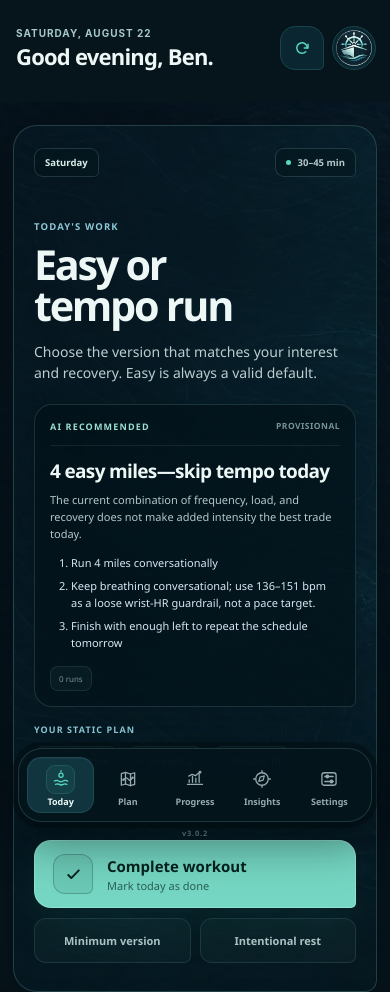
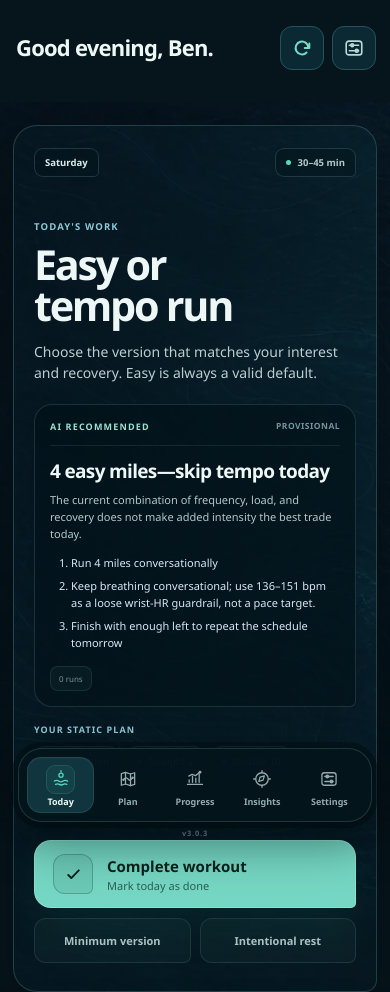
Before and after one commit to br347213/Ben-hq-command-center, a plain HTML site: page index.html in a window 390 px wide. Shown: the top 992 px of the page. Drawn offline with Linux system fonts and the light colour scheme.

Commit message:
Simplify mobile header controls

```diff
--- a/app.js
+++ b/app.js
@@ -9,7 +9,7 @@ const NAV_ITEMS = [
 const GARMIN_REFRESH_ENDPOINT = "https://ben-hq-garmin-refresh.br347213.workers.dev/refresh";
 const GARMIN_REFRESH_POLL_MS = 2500;
 const GARMIN_REFRESH_MAX_POLLS = 48;
-const APP_VERSION = "3.0.2";
+const APP_VERSION = "3.0.3";
 const COACHING_MODEL_VERSION = "2.1";
 const COACHING_KNOWLEDGE = Object.freeze({
   principles: [
--- a/index.html
+++ b/index.html
@@ -29,7 +29,7 @@
         <nav class="desktop-nav" id="desktopNav"></nav>
         <div class="rail-footer">
           <span class="rail-status"><span class="pulse-dot"></span><span id="railSyncLabel">Fitness data ready</span></span>
-          <span class="app-version" data-app-version>v3.0.2</span>
+          <span class="app-version" data-app-version>v3.0.3</span>
         </div>
       </aside>
 
@@ -47,7 +47,7 @@
               <span class="refresh-button-copy"><strong>Refresh data</strong><small id="dashboardRefreshStatus">Garmin snapshot</small></span>
             </button>
             <button class="profile-button" data-view="settings" aria-label="Open settings">
-              <img src="assets/my-command-center-logo.png" alt="" />
+              <svg viewBox="0 0 24 24" aria-hidden="true"><rect x="3.5" y="4.5" width="17" height="15" rx="3"></rect><path d="M7 9h10M7 15h10"></path><circle cx="10" cy="9" r="1.5"></circle><circle cx="15" cy="15" r="1.5"></circle></svg>
             </button>
           </div>
         </header>
@@ -327,7 +327,7 @@
     </div>
 
     <nav class="mobile-bottom-nav" id="mobileBottomNav" aria-label="Primary navigation"></nav>
-    <div class="mobile-app-version" data-app-version aria-label="Fitness HQ version 3.0.2">v3.0.2</div>
+    <div class="mobile-app-version" data-app-version aria-label="Fitness HQ version 3.0.3">v3.0.3</div>
     <div class="secure-entry-backdrop" id="syncKeyPanel" hidden>
       <section class="secure-entry-card" role="dialog" aria-modal="true" aria-labelledby="syncKeyTitle">
         <button class="secure-entry-close" id="closeSyncKeyPanel" type="button" aria-label="Close private key entry">×</button>
--- a/styles.css
+++ b/styles.css
@@ -163,6 +163,7 @@ button:focus-visible, input:focus-visible, .file-button:focus-visible { outline:
 .refresh-button-copy small { max-width: 104px; margin-top: 3px; overflow: hidden; color: var(--muted); font-size: 8px; line-height: 1.1; text-overflow: ellipsis; white-space: nowrap; }
 .profile-button { width: 44px; height: 44px; padding: 3px; border: 1px solid rgba(110,205,220,.29); border-radius: 15px; background: linear-gradient(145deg, rgba(68,133,208,.14), rgba(65,218,185,.08)); cursor: pointer; overflow: hidden; box-shadow: 0 10px 30px rgba(19,76,118,.24); }
 .profile-button img { width: 100%; height: 100%; object-fit: cover; }
+.profile-button > svg { width: 21px; height: 21px; fill: none; stroke: currentColor; stroke-width: 1.7; stroke-linecap: round; stroke-linejoin: round; }
 
 .page-view { display: none; animation: viewIn 220ms ease both; }
 .page-view.active { display: block; padding-top: 12px; }
@@ -1268,33 +1269,38 @@ body::before {
   }
   .top-bar, .top-bar * { text-shadow: none; }
   .top-bar-title { min-width: 0; padding-right: 8px; }
-  .top-bar-title h2 { margin-top: 5px; font-size: 22px; line-height: 1.08; letter-spacing: -.035em; }
+  .top-bar-title h2 { margin-top: 0; font-size: 22px; line-height: 1.08; letter-spacing: -.035em; }
   .top-bar-title .eyebrow {
-    color: #a7c9cb;
-    font-family: -apple-system, BlinkMacSystemFont, "Segoe UI", sans-serif;
-    font-size: 10px;
-    font-weight: 700;
-    line-height: 1.25;
-    letter-spacing: .1em;
-    -webkit-font-smoothing: antialiased;
+    display: none;
   }
   .top-bar-actions { flex: 0 0 auto; gap: 8px; }
   .dashboard-refresh-button, .profile-button {
     width: 44px;
     height: 44px;
     min-height: 44px;
-    background: #0a2731;
-    border-color: #19434c;
+    border-radius: 12px;
+    background: #0a2933;
+    border-color: #28525a;
     box-shadow: none;
     filter: none;
     transform: none;
   }
-  .refresh-button-icon, .refresh-button-icon svg, .profile-button img {
+  .refresh-button-icon, .refresh-button-icon svg, .profile-button img, .profile-button > svg {
     filter: none;
     transform: none;
     opacity: 1;
   }
-  .refresh-button-icon svg { stroke-width: 2; }
+  .refresh-button-icon {
+    width: 40px;
+    height: 40px;
+    border: 0;
+    border-radius: 0;
+    background: transparent;
+    color: #76dcc8;
+  }
+  .refresh-button-icon svg { width: 22px; height: 22px; stroke-width: 2.15; }
+  .profile-button { display: grid; place-items: center; padding: 0; color: #b8d7d6; }
+  .profile-button > svg { width: 22px; height: 22px; stroke-width: 1.8; }
   .page-view.active { padding-top: 23px; }
 
   .mobile-bottom-nav {
--- a/sw.js
+++ b/sw.js
@@ -1,4 +1,4 @@
-const CACHE_NAME = "fitness-hq-v44";
+const CACHE_NAME = "fitness-hq-v45";
 const APP_SHELL = [
   "./",
   "./index.html",
```
